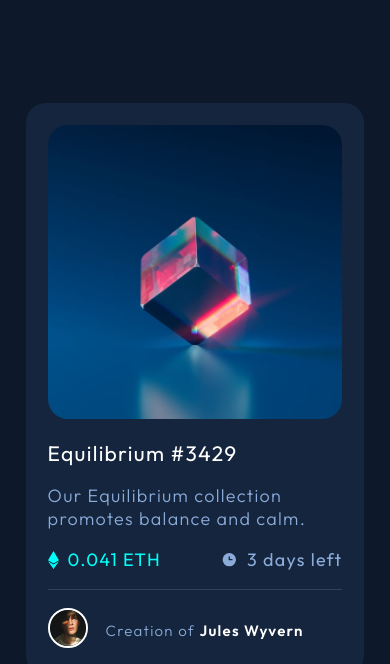
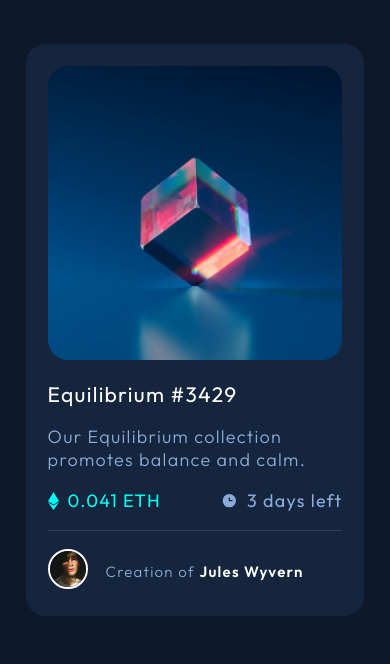
Before and after one commit to jakegodsall/fm-nft-preview-card, a plain HTML site: page index.html in a window 390 px wide. Shown: the top 664 px of the page. Drawn offline with Linux system fonts and the light colour scheme.

Commit message:
added positioning for media query max-height: 1000px

```diff
--- a/styles.css
+++ b/styles.css
@@ -178,9 +178,6 @@ hr {
     body {
         font-size: 1.4rem;
     }
-
-    .card {
-    }
 }
 
 @media screen and (min-width: 1600px) {
@@ -195,3 +192,13 @@ hr {
         margin: 0;
     }
 }
+
+@media screen and (max-height: 1000px) {
+    body {
+        justify-content: flex-start;
+    }
+
+    .card {
+        margin-top: 2rem;
+    }
+}
```
